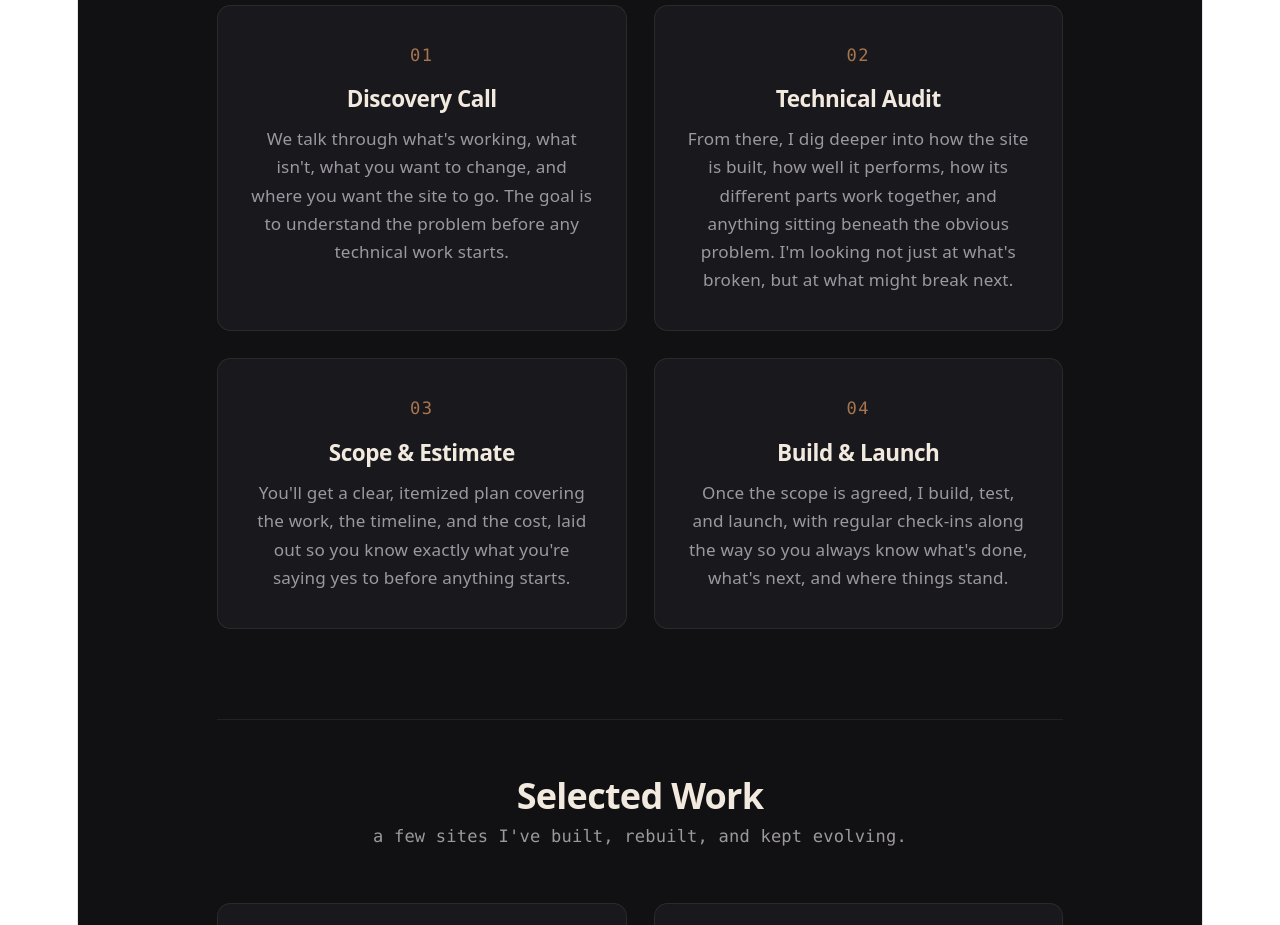
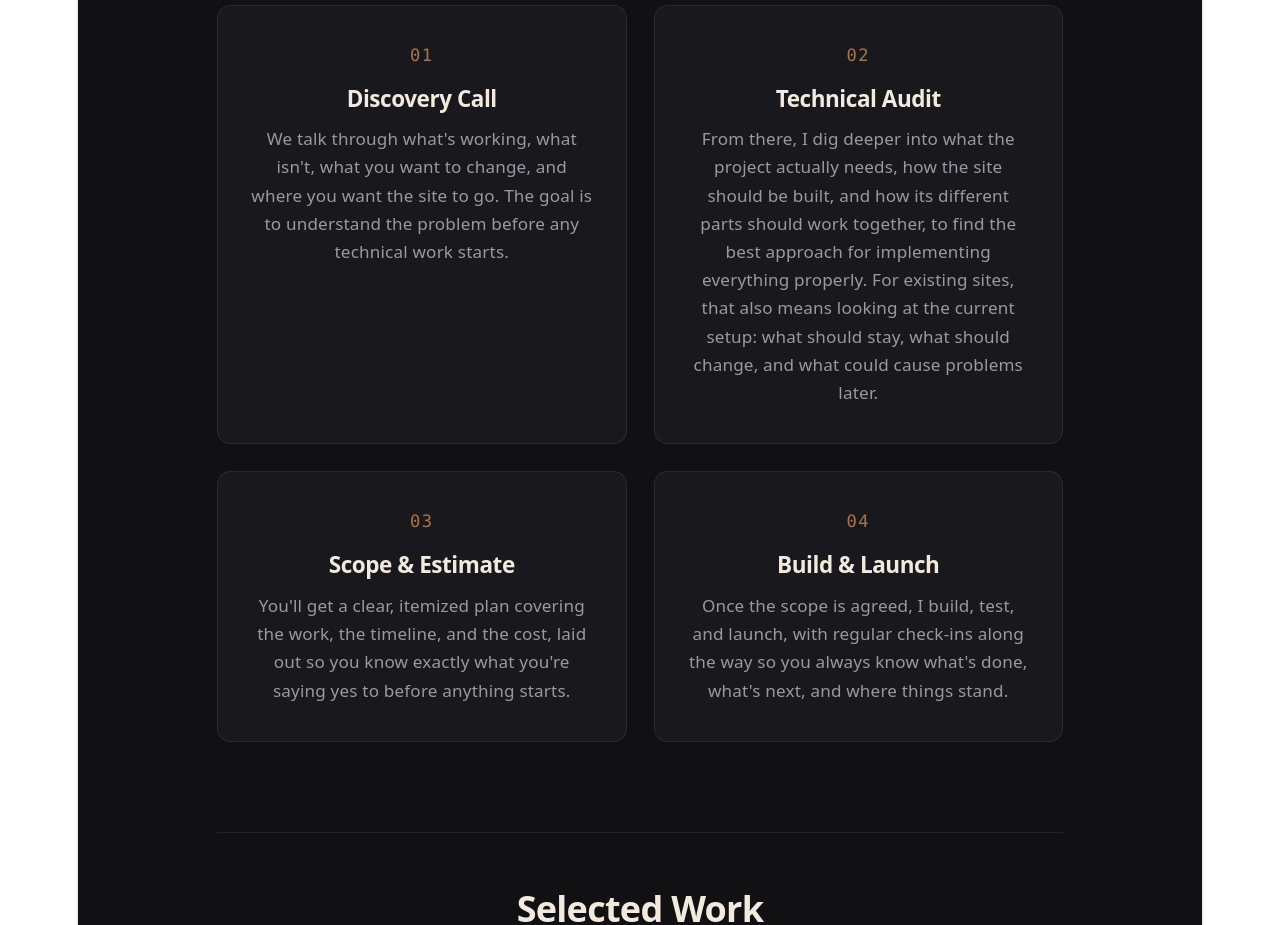
Before and after one commit to astrobunnydev/cats-coffees-codes, a React (Vite) app: page /codes in a window 1280 px wide. Shown: the part 940-1865 px from the top of the page. Built offline with nearby package versions, Linux system fonts and the light colour scheme.

Commit message:
Update Technical Audit step copy on codes page

```diff
--- a/src/pages/Codes.jsx
+++ b/src/pages/Codes.jsx
@@ -59,7 +59,7 @@ const STEPS = [
     number: '02',
     title: 'Technical Audit',
     description:
-      "From there, I dig deeper into how the site is built, how well it performs, how its different parts work together, and anything sitting beneath the obvious problem. I'm looking not just at what's broken, but at what might break next.",
+      "From there, I dig deeper into what the project actually needs, how the site should be built, and how its different parts should work together, to find the best approach for implementing everything properly. For existing sites, that also means looking at the current setup: what should stay, what should change, and what could cause problems later.",
   },
   {
     number: '03',
```
